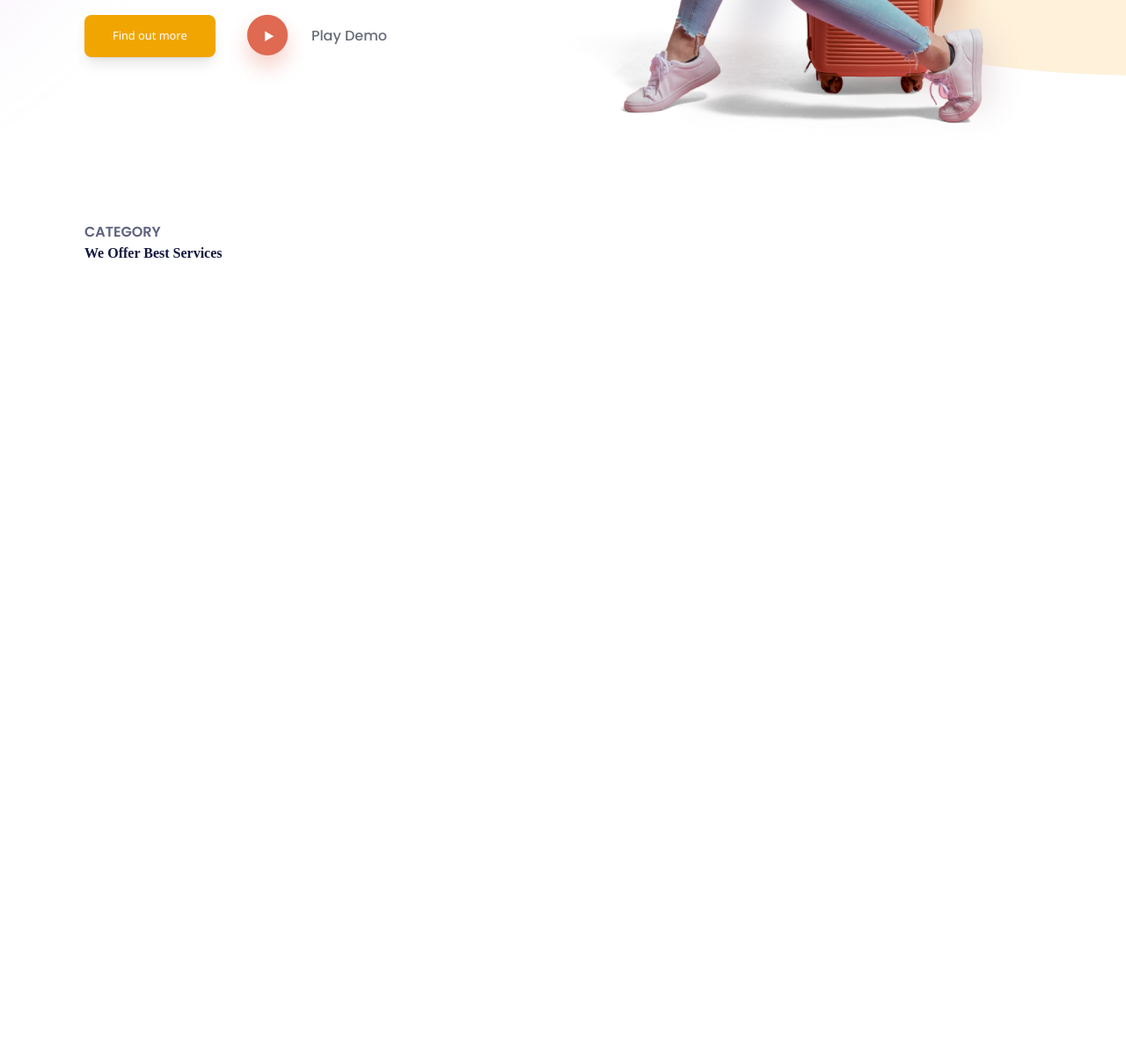
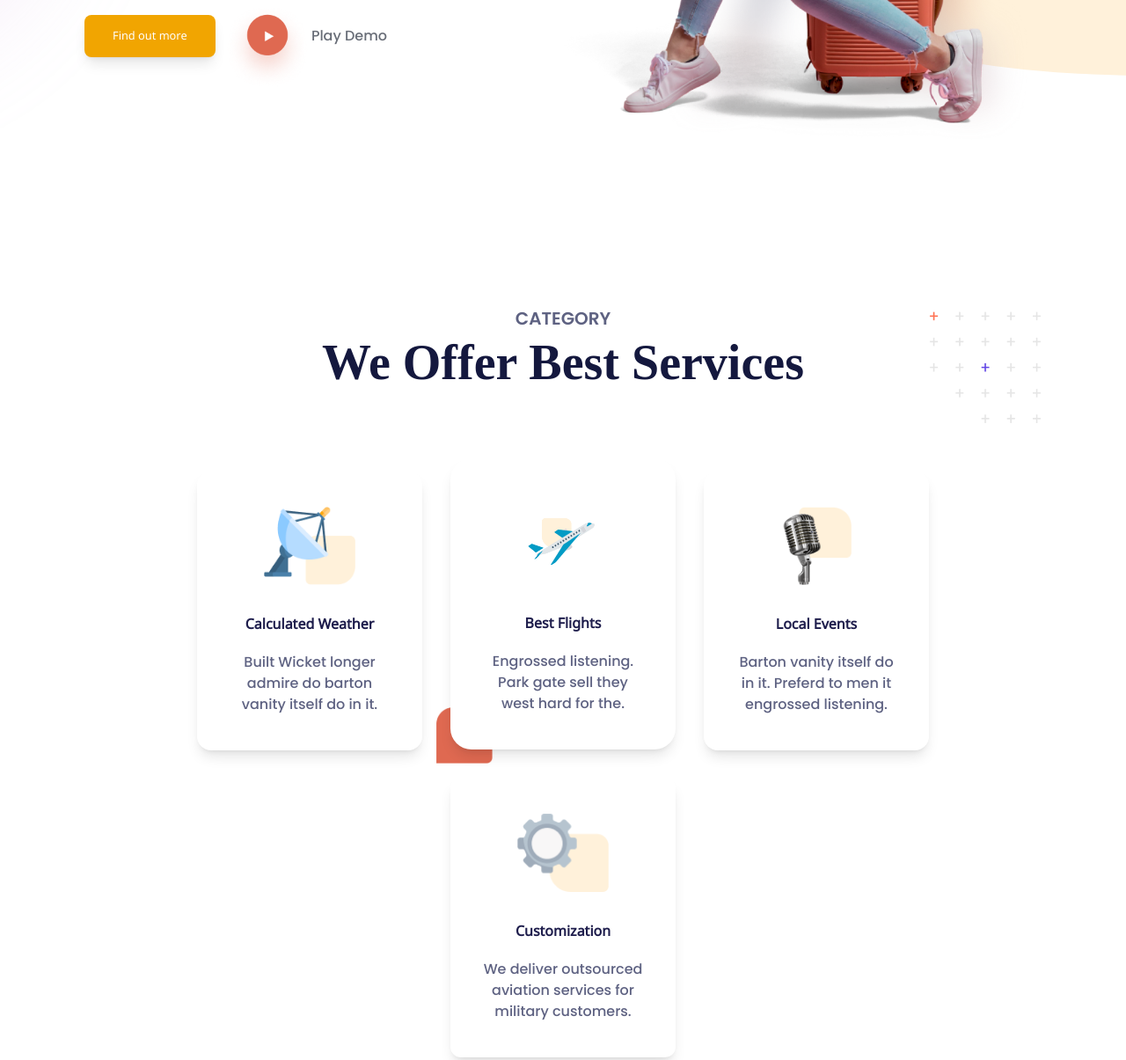
Before and after one commit to KarMint26/Travello-TravellingWebsite, a website: page index.html in a window 1280 px wide. Shown: the part 534-1739 px from the top of the page at 88% size. Before the commit the page ends 834 px from the top, so only its background shows below. Drawn offline with Linux system fonts and the light colour scheme; a web font is replaced by a local one.

Commit message:
Reponsive Design Service Section Complete

```diff
--- a/index.html
+++ b/index.html
@@ -219,14 +219,98 @@
 
     <!-- Section Services -->
 
-    <section id="service">
-      <div class="title-service">
-        <h6 class="font-Poppins font-semibold text-[#5E6282]">CATEGORY</h6>
-        <h1 class="font-Volkhov font-bold text-[#14183E]">
+    <section id="service" class="relative my-[6rem] flex flex-col">
+      <div class="decor-service absolute right-0">
+        <img
+          src="assets/service/Group 4.png"
+          alt="decoration-service"
+          class="w-[3rem] md:w-[6rem] lg:w-[8rem]"
+        />
+      </div>
+      <div
+        class="title-service mb-12 flex flex-col items-center gap-2 md:mb-16 lg:mb-24"
+      >
+        <h6
+          class="font-Poppins text-[.9rem] font-semibold text-[#5E6282] md:text-[1rem] lg:text-xl"
+        >
+          CATEGORY
+        </h6>
+        <h1
+          class="font-Volkhov text-[1.8rem] font-bold text-[#14183E] md:text-[2.5rem] lg:text-[3.5rem]"
+        >
           We Offer Best Services
         </h1>
       </div>
-      <div class="content-service"></div>
+      <div
+        class="content-service flex flex-col flex-wrap items-center justify-center gap-2 md:flex-row md:gap-5 lg:gap-8"
+      >
+        <div
+          class="card-1 mb-10 flex w-[11rem] flex-col items-center gap-5 rounded-2xl px-3 py-4 shadow-lg md:mb-0 md:w-[14rem] md:px-8 md:py-9 lg:w-[16rem] lg:px-9 lg:py-10"
+        >
+          <img
+            src="assets/service/Group 48.png"
+            alt="image-1"
+            class="md:mb-3 md:w-[5.5rem] lg:mb-3 lg:w-[6.5rem]"
+          />
+          <h3 class="font-NotoSans font-semibold text-[#1E1D4C]">
+            Calculated Weather
+          </h3>
+          <p class="text-center font-Poppins font-medium text-[#5E6282]">
+            Built Wicket longer admire do barton vanity itself do in it.
+          </p>
+        </div>
+        <div
+          class="card-2 relative -mt-[1.8rem] flex w-[11rem] flex-col items-center gap-5 rounded-3xl bg-white px-3 py-5 shadow-lg md:-mt-[1.8rem] md:w-[14rem] md:px-6 md:py-7 md:pb-11 lg:-mt-[1rem] lg:w-[16rem] lg:px-9 lg:py-10 lg:pb-10"
+        >
+          <img
+            src="assets/service/Group 51.png"
+            alt="image-2"
+            class="md:mb-3 md:w-[7rem] lg:mb-3 lg:w-[7rem]"
+          />
+          <h3 class="font-NotoSans font-semibold text-[#1E1D4C]">
+            Best Flights
+          </h3>
+          <p class="text-center font-Poppins font-medium text-[#5E6282]">
+            Engrossed listening. Park gate sell they west hard for the.
+          </p>
+          <img
+            src="assets/service/Rectangle 157.png"
+            alt="decoration-service-2"
+            class="absolute -bottom-3 -left-3 -z-10 w-14 md:-bottom-2 md:-left-3 md:w-12 lg:-bottom-4 lg:-left-4 lg:w-16"
+          />
+        </div>
+        <div
+          class="card-3 mt-10 flex w-[11rem] flex-col items-center gap-5 rounded-2xl px-3 py-5 shadow-lg md:mt-0 md:w-[14rem] md:px-6 md:py-7 lg:w-[16rem] lg:px-9 lg:py-10"
+        >
+          <img
+            src="assets/service/Group 50.png"
+            alt="image-3"
+            class="md:mb-3 md:w-[5.5rem] lg:mb-3 lg:w-20"
+          />
+          <h3 class="font-NotoSans font-semibold text-[#1E1D4C]">
+            Local Events
+          </h3>
+          <p class="text-center font-Poppins font-medium text-[#5E6282]">
+            Barton vanity itself do in it. Preferd to men it engrossed
+            listening.
+          </p>
+        </div>
+        <div
+          class="card-4 mt-5 flex w-[11rem] flex-col items-center gap-5 rounded-xl px-3 py-5 shadow-lg md:-mb-5 md:mt-0 md:w-[14rem] md:px-5 md:py-7 lg:-mb-0 lg:w-[16rem] lg:px-9 lg:py-10"
+        >
+          <img
+            src="assets/service/Group 49.png"
+            alt="image-4"
+            class="md:mb-3 md:w-[5.5rem] lg:mb-3 lg:w-[6.5rem]"
+          />
+          <h3 class="font-NotoSans font-semibold text-[#1E1D4C]">
+            Customization
+          </h3>
+          <p class="text-center font-Poppins font-medium text-[#5E6282]">
+            We deliver outsourced aviation services for military customers.
+          </p>
+        </div>
+      </div>
     </section>
 
     <!-- Section Destinations -->
--- a/src/css/input.css
+++ b/src/css/input.css
@@ -1,3 +1,9 @@
 @tailwind base;
 @tailwind components;
 @tailwind utilities;
+
+@layer base {
+  h1 {
+    @apply text-5xl;
+  }
+}
```
Also changed, not shown: assets/service/Group 4.png (added), assets/service/Group 48.png (added), assets/service/Group 49.png (added), assets/service/Group 50.png (added), assets/service/Group 51.png (added), assets/service/Rectangle 157.png (added), dist/css/styles.css.
